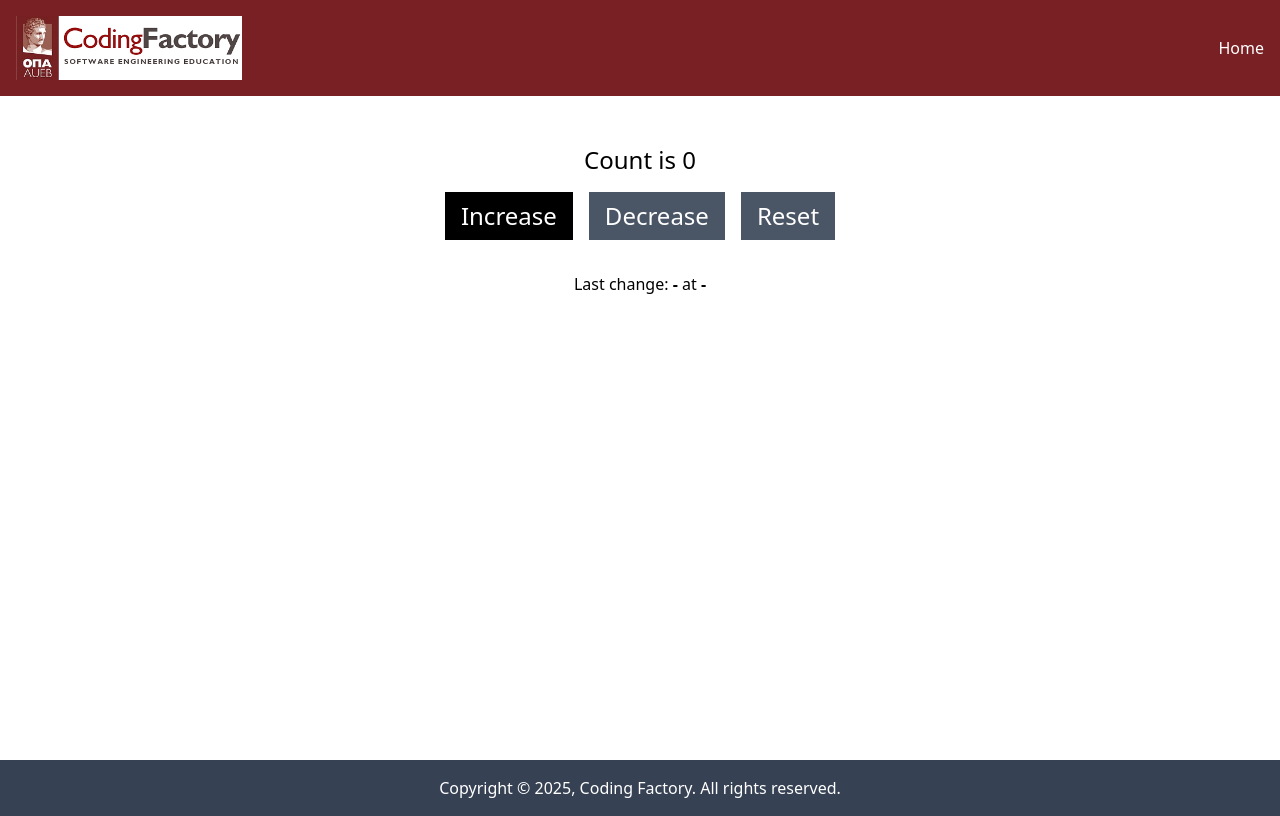
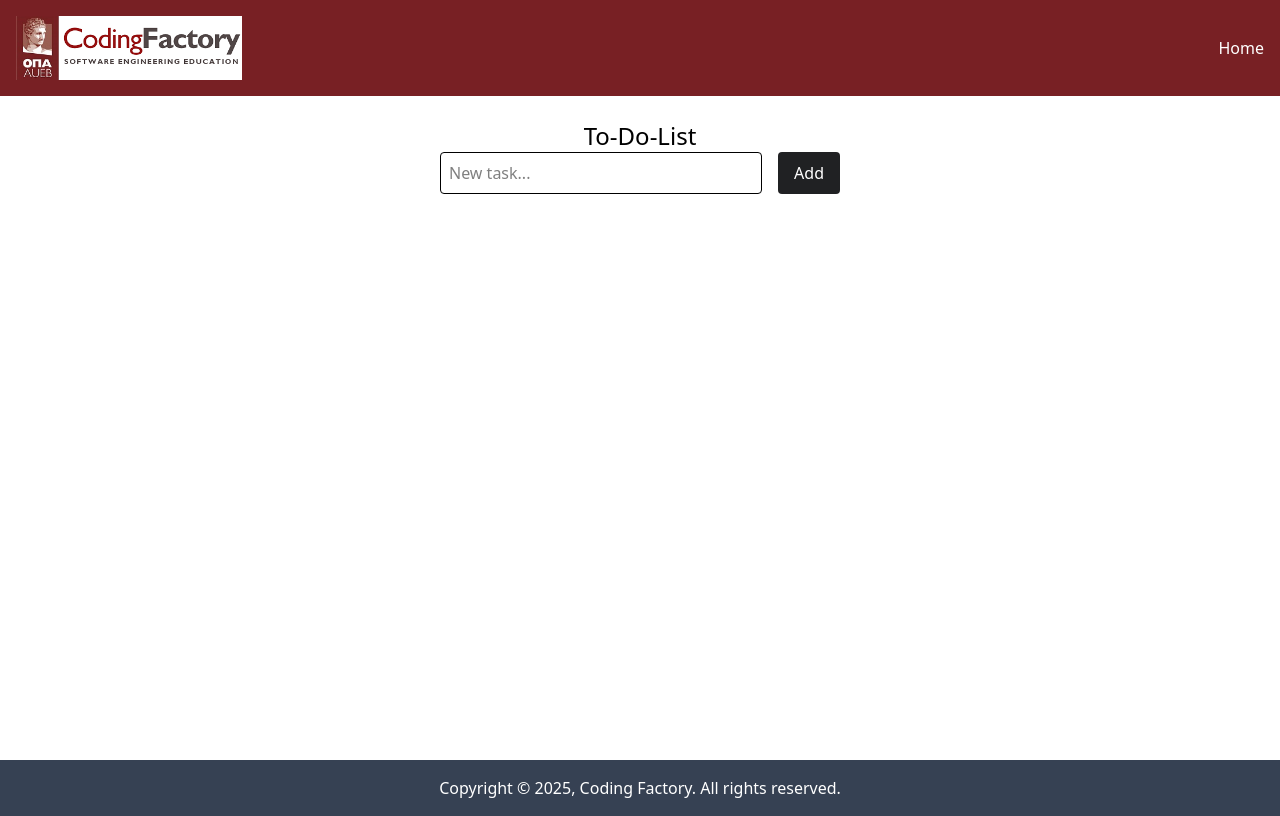
Before and after one commit to JohnMatthiou/react-components-intro, a React (Vite) app: page / in a window 1280 px wide. Built offline with nearby package versions, Linux system fonts and the light colour scheme.

Commit message:
feat: create to-do app

```diff
--- a/package.json
+++ b/package.json
@@ -11,6 +11,7 @@
   },
   "dependencies": {
     "@tailwindcss/vite": "^4.1.7",
+    "lucide-react": "^0.511.0",
     "react": "^19.1.0",
     "react-dom": "^19.1.0",
     "tailwindcss": "^4.1.7"
--- a/src/App.tsx
+++ b/src/App.tsx
@@ -14,7 +14,8 @@
 // import NameChanger from "./components/NameChanger.tsx";
 // import FunctionalComponentWithState from "./components/FunctionalComponentWithState.tsx";
 // import ClassComponentWithState from "./components/ClassComponentWithState.tsx";
-import CounterWithReducer from "./components/CounterWithReducer";
+// import CounterWithReducer from "./components/CounterWithReducer";
+import Todo from "./components/Todo/Todo.tsx";
 
 function App() {
 
@@ -40,7 +41,8 @@
             {/*<CounterAdvanced/>*/}
             {/*<CounterWithCustomHook/>*/}
             {/*<CounterAdvancedWithCustomHook/>*/}
-            <CounterWithReducer />
+            {/*<CounterWithReducer />*/}
+            <Todo/>
         </Layout>
 
     </>
--- /dev/null
+++ b/src/components/Todo/Todo.tsx
@@ -0,0 +1,44 @@
+import TodoForm from "./TodoForm.tsx";
+import TodoList from "./TodoList.tsx";
+import {useReducer} from "react";
+
+type TodoProps = {
+    id: number;
+    text: string;
+}
+
+type Action =
+    | { type: "ADD"; payload: string }
+    | { type: "DELETE"; payload: number }
+
+const TodoReducer = (state: TodoProps[], action: Action): TodoProps[] => {
+        switch (action.type) {
+            case "ADD":
+                const newTodo: TodoProps = {
+                    id: Date.now(),
+                    text: action.payload,
+                }
+                return [...state, newTodo];
+            case "DELETE":
+                return state.filter(todo => todo.id !== action.payload);
+            default:
+                return state;
+        }
+    };
+
+const Todo = () => {
+    const [todos, dispatch] = useReducer(TodoReducer, []);
+    console.log(todos);
+
+    return (
+        <>
+            <div className="max-w-md mx-auto p-6">
+                <h1 className="text-center text-2xl">To-Do-List</h1>
+                <TodoForm dispatch={dispatch} />
+                <TodoList todos={todos} dispatch={dispatch} />
+            </div>
+        </>
+    )
+};
+
+export default Todo;
--- /dev/null
+++ b/src/components/Todo/TodoForm.tsx
@@ -0,0 +1,49 @@
+import {useState} from "react";
+
+type Action =
+    | { type: "ADD"; payload: string }
+    | { type: "DELETE"; payload: number }
+
+
+type TodoFormProps = {
+    dispatch: React.Dispatch<Action>;
+}
+
+const TodoForm = ({dispatch}: TodoFormProps) => {
+
+    const [text, setText] = useState("");
+
+    const handleChange = (e: React.ChangeEvent<HTMLInputElement>) => {
+        setText(e.target.value);
+    }
+
+    const handleSubmit = (e: React.FormEvent) => {
+        e.preventDefault();
+        if (text.trim() !== "") {
+            dispatch({type: "ADD", payload: text});
+            setText("");
+        }
+    };
+
+    return (
+        <>
+            <form className="flex gap-4 mb-4"
+                  onSubmit={handleSubmit}>
+                <input
+                    type="text"
+                    value={text}
+                    onChange={handleChange}
+                    className="flex-1 border p-2 rounded"
+                    placeholder="New task..."
+                />
+                <button
+                    type="submit"
+                    className="bg-cf-dark-gray text-white px-4 py-2 rounded">
+                    Add
+                </button>
+            </form>
+        </>
+    )
+}
+
+export default TodoForm;
--- /dev/null
+++ b/src/components/Todo/TodoList.tsx
@@ -0,0 +1,40 @@
+import { Trash2} from "lucide-react";
+
+type Todo = {
+    id: number;
+    text: string;
+}
+
+
+type TodoListProps = {
+    todos: Todo[];
+    dispatch: React.Dispatch<{type: "DELETE"; payload: number}>;
+}
+
+const TodoList = ({todos, dispatch}: TodoListProps, ) => {
+
+    const handleDelete = (id: number) => () => {
+        dispatch({type: "DELETE", payload: id});
+    }
+
+    return (
+        <>
+            <ul className="space-y-2">
+                {todos.map(todo => (
+                    <li key={todo.id} className="flex items-center justify-between bg-gray-100 p-2 rounded">
+                        <span>{todo.text}</span>
+                        <button
+                            onClick={handleDelete(todo.id)}
+                            className="text-cf-dark-red"
+                        >
+                            <Trash2 size={18}/>
+                        </button>
+                    </li>
+                    ))}
+
+            </ul>
+        </>
+    )
+}
+
+export default TodoList;
--- a/src/index.css
+++ b/src/index.css
@@ -2,7 +2,7 @@
 
 @theme {
     --color-cf-dark-red: #782024;
-    --coloer-cf-dark-gray: #202123;
+    --color-cf-dark-gray: #202123;
     --color-cf-gray: #2b2d2f;
 }
 
```
